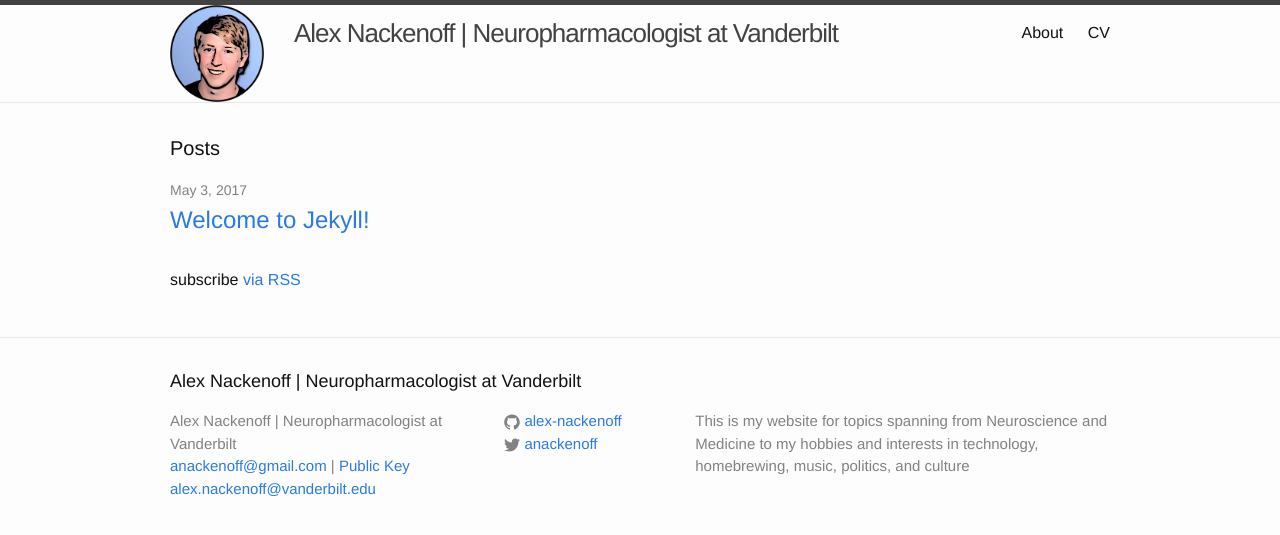
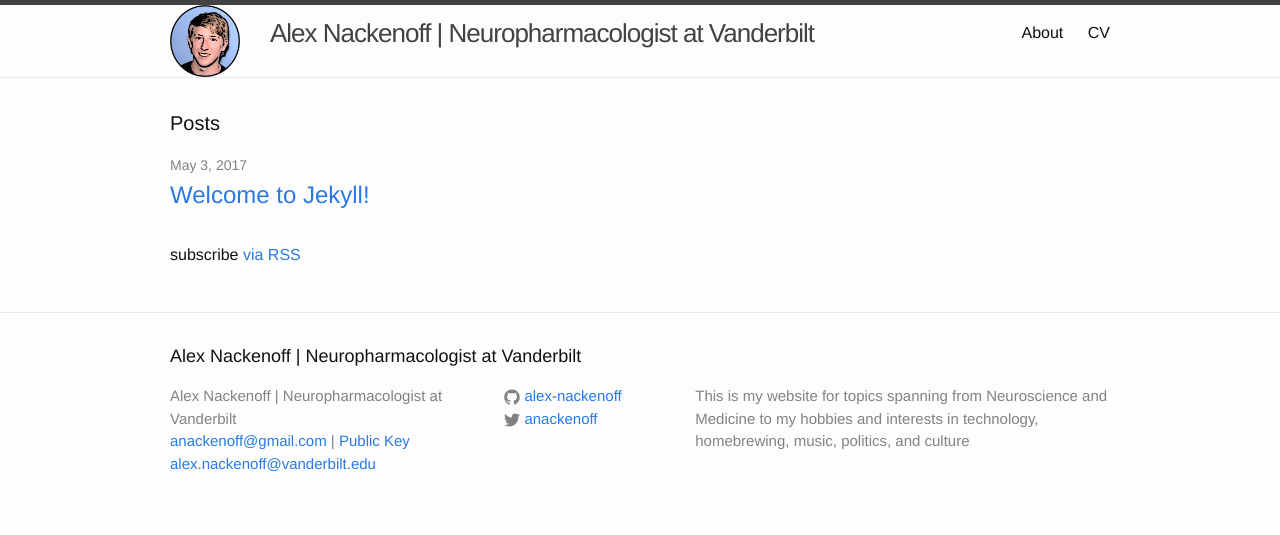
Before and after one commit to alex-nackenoff/alex-nackenoff.github.io, a Jekyll site: the page built from index.html, in a window 1280 px wide. Shown: the top 535 px of the page. Built offline with Jekyll 4.4.1, drawn with Linux system fonts in a browser that asks for light colours.

Commit message:
img px not % for firefox

```diff
--- a/_sass/_layout.scss
+++ b/_sass/_layout.scss
@@ -11,7 +11,7 @@
 }
 .header-logo {
   float:left;
-  width: 10%;
+  width: 70px;
 }
 
 .site-title {
```
